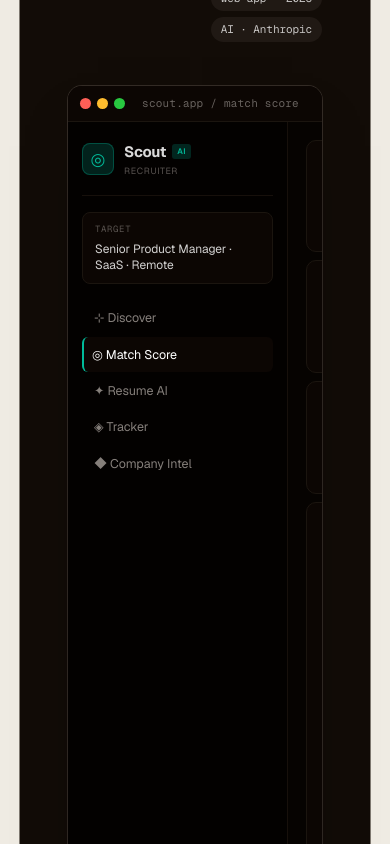
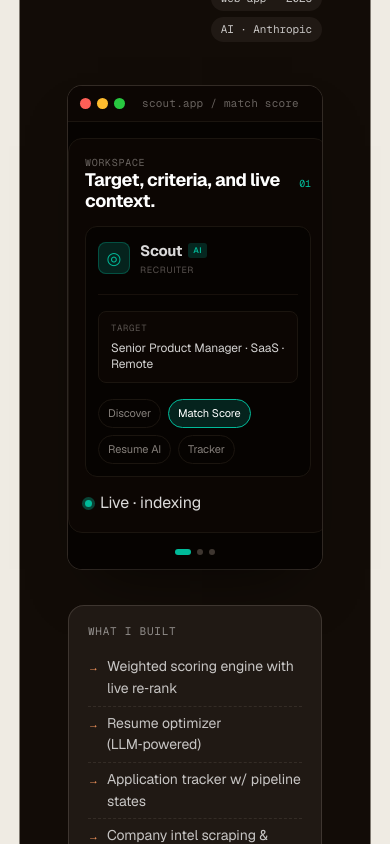
Before and after one commit to rodean1/portfolio, a Next.js app: page / in a window 390 px wide. Shown: the part 4340-5184 px from the top of the page. Built offline with nearby package versions, Linux system fonts and the light colour scheme; what @mui/material-nextjs would draw is missing.

Commit message:
update mobile styling

```diff
--- a/src/app/components/Work/ScoutCase/index.tsx
+++ b/src/app/components/Work/ScoutCase/index.tsx
@@ -15,7 +15,6 @@
   CaseTitle,
   InfoCard,
   InfoCardLabel,
-  InlineEmphasis,
   SideCards,
 } from "../styled";
 import {
@@ -34,6 +33,24 @@
   MatchRank,
   MatchScore,
   MatchTitle,
+  MobileCarouselDot,
+  MobileCarouselDots,
+  MobileExplainCard,
+  MobileMatchCard,
+  MobileMatchStack,
+  MobileNavPill,
+  MobileNavPills,
+  MobilePanel,
+  MobilePanelCount,
+  MobilePanelHeader,
+  MobilePanelLabel,
+  MobilePanelTitle,
+  MobileShowcase,
+  MobileStatusCard,
+  MobileStatusGrid,
+  MobileStatusLabel,
+  MobileStatusValue,
+  MobileWorkspaceCard,
   ScoutIcon,
   ScoutRole,
   ScoutSidebar,
@@ -85,6 +102,14 @@
   },
 ];
 
+const scoutNavItems = [
+  "⊹ Discover",
+  "◎ Match Score",
+  "✦ Resume AI",
+  "◈ Tracker",
+  "◆ Company Intel",
+];
+
 export default function ScoutCase() {
   return (
     <CaseArticle id="scout" tone="dark">
@@ -125,6 +150,91 @@
             ))}
             <BrowserTitle>scout.app / match score</BrowserTitle>
           </BrowserBar>
+          <MobileShowcase aria-label="Scout mobile product highlights">
+            <MobilePanel>
+              <MobilePanelHeader>
+                <div>
+                  <MobilePanelLabel>Workspace</MobilePanelLabel>
+                  <MobilePanelTitle>Target, criteria, and live context.</MobilePanelTitle>
+                </div>
+                <MobilePanelCount>01</MobilePanelCount>
+              </MobilePanelHeader>
+              <MobileWorkspaceCard>
+                <SidebarBrand>
+                  <ScoutIcon>◎</ScoutIcon>
+                  <div>
+                    <BrandTitleRow>
+                      Scout
+                      <SmallAiBadge>AI</SmallAiBadge>
+                    </BrandTitleRow>
+                    <ScoutRole>RECRUITER</ScoutRole>
+                  </div>
+                </SidebarBrand>
+                <TargetCard>
+                  <TargetLabel>Target</TargetLabel>
+                  <TargetText>Senior Product Manager · SaaS · Remote</TargetText>
+                </TargetCard>
+                <MobileNavPills>
+                  {scoutNavItems.slice(0, 4).map((item, itemIndex) => (
+                    <MobileNavPill key={item} active={itemIndex === 1}>
+                      {item.replace(/^[^\w]+ /, "")}
+                    </MobileNavPill>
+                  ))}
+                </MobileNavPills>
+              </MobileWorkspaceCard>
+              <SidebarStatus>
+                <LiveDotTeal /> Live · indexing
+              </SidebarStatus>
+            </MobilePanel>
+
+            <MobilePanel>
+              <MobilePanelHeader>
+                <div>
+                  <MobilePanelLabel>Ranked matches</MobilePanelLabel>
+                  <MobilePanelTitle>Best-fit roles float to the top.</MobilePanelTitle>
+                </div>
+                <MobilePanelCount>02</MobilePanelCount>
+              </MobilePanelHeader>
+              <MobileMatchStack>
+                {matches.slice(0, 3).map((match) => (
+                  <MobileMatchCard key={match.rank}>
+                    <MatchRank>{match.rank}</MatchRank>
+                    <MatchBody>
+                      <MatchTitle>{match.title}</MatchTitle>
+                      <MatchCompany>{match.company}</MatchCompany>
+                    </MatchBody>
+                    <MatchScore scoreColor={match.color}>{match.score}</MatchScore>
+                  </MobileMatchCard>
+                ))}
+              </MobileMatchStack>
+            </MobilePanel>
+
+            <MobilePanel>
+              <MobilePanelHeader>
+                <div>
+                  <MobilePanelLabel>Explanation layer</MobilePanelLabel>
+                  <MobilePanelTitle>Readable reasons, not black-box scores.</MobilePanelTitle>
+                </div>
+                <MobilePanelCount>03</MobilePanelCount>
+              </MobilePanelHeader>
+              <MobileExplainCard>{matches[3].explain}</MobileExplainCard>
+              <MobileStatusGrid>
+                <MobileStatusCard>
+                  <MobileStatusValue>847</MobileStatusValue>
+                  <MobileStatusLabel>Listings</MobileStatusLabel>
+                </MobileStatusCard>
+                <MobileStatusCard>
+                  <MobileStatusValue>312</MobileStatusValue>
+                  <MobileStatusLabel>Companies</MobileStatusLabel>
+                </MobileStatusCard>
+              </MobileStatusGrid>
+            </MobilePanel>
+          </MobileShowcase>
+          <MobileCarouselDots aria-hidden="true">
+            <MobileCarouselDot active />
+            <MobileCarouselDot />
+            <MobileCarouselDot />
+          </MobileCarouselDots>
           {/* Browser body */}
           <BrowserBody>
             {/* Sidebar */}
@@ -147,13 +257,7 @@
               </TargetCard>
               {/* Nav */}
               <SidebarNav>
-                {[
-                  "⊹ Discover",
-                  "◎ Match Score",
-                  "✦ Resume AI",
-                  "◈ Tracker",
-                  "◆ Company Intel",
-                ].map((item, itemIndex) => (
+                {scoutNavItems.map((item, itemIndex) => (
                   <SidebarNavLink key={item} active={itemIndex === 1}>
                     {item}
                   </SidebarNavLink>
--- a/src/app/components/Work/ScoutCase/styled.tsx
+++ b/src/app/components/Work/ScoutCase/styled.tsx
@@ -71,6 +71,9 @@
   minHeight: '480px',
   background: 'oklch(0.10 0.015 60)',
   color: 'rgba(255,255,255,0.85)',
+  '@media (max-width: 719px)': {
+    display: 'none',
+  },
 })
 
 export const ScoutSidebar = styled('aside')({
@@ -254,3 +257,158 @@
   letterSpacing: '-0.02em',
   color: scoreColor,
 }))
+
+export const MobileShowcase = styled('div')({
+  display: 'grid',
+  gridAutoFlow: 'column',
+  gridAutoColumns: 'minmax(260px, 88%)',
+  gap: '12px',
+  overflowX: 'auto',
+  overscrollBehaviorX: 'contain',
+  scrollSnapType: 'x mandatory',
+  padding: '16px',
+  background: 'oklch(0.10 0.015 60)',
+  color: 'rgba(255,255,255,0.85)',
+  scrollbarWidth: 'none',
+  '&::-webkit-scrollbar': {
+    display: 'none',
+  },
+  '@media (min-width: 720px)': {
+    display: 'none',
+  },
+})
+
+export const MobilePanel = styled('section')({
+  scrollSnapAlign: 'start',
+  minHeight: '340px',
+  borderRadius: '14px',
+  border: '1px solid oklch(0.20 0.015 60)',
+  background: 'oklch(0.13 0.015 60)',
+  padding: '16px',
+  display: 'flex',
+  flexDirection: 'column',
+  gap: '14px',
+})
+
+export const MobilePanelHeader = styled('div')({
+  display: 'flex',
+  alignItems: 'center',
+  justifyContent: 'space-between',
+  gap: '12px',
+})
+
+export const MobilePanelLabel = styled('div')({
+  fontFamily: 'var(--font-geist-mono), ui-monospace, monospace',
+  fontSize: '10px',
+  color: 'oklch(0.5 0.01 60)',
+  textTransform: 'uppercase',
+  letterSpacing: '0.07em',
+})
+
+export const MobilePanelCount = styled('div')({
+  fontFamily: 'var(--font-geist-mono), ui-monospace, monospace',
+  fontSize: '10px',
+  color: teal,
+})
+
+export const MobilePanelTitle = styled('div')({
+  fontSize: '18px',
+  fontWeight: 700,
+  letterSpacing: '-0.025em',
+  lineHeight: 1.15,
+  color: '#fff',
+})
+
+export const MobileWorkspaceCard = styled('div')({
+  borderRadius: '12px',
+  border: '1px solid oklch(0.20 0.015 60)',
+  background: 'oklch(0.10 0.015 60)',
+  padding: '12px',
+})
+
+export const MobileNavPills = styled('div')({
+  display: 'flex',
+  flexWrap: 'wrap',
+  gap: '7px',
+})
+
+export const MobileNavPill = styled('span', {
+  shouldForwardProp: shouldForwardScoutProp,
+})<{ active?: boolean }>(({ active }) => ({
+  borderRadius: '99px',
+  padding: '5px 9px',
+  fontSize: '11px',
+  color: active ? '#fff' : 'oklch(0.6 0.01 60)',
+  background: active ? 'oklch(0.7 0.14 175 / 0.18)' : 'oklch(0.10 0.015 60)',
+  border: active ? `1px solid ${teal}` : '1px solid oklch(0.20 0.015 60)',
+}))
+
+export const MobileMatchStack = styled('div')({
+  display: 'flex',
+  flexDirection: 'column',
+  gap: '8px',
+})
+
+export const MobileMatchCard = styled(MatchCard)({
+  padding: '12px',
+  gap: '10px',
+})
+
+export const MobileExplainCard = styled('div')({
+  borderRadius: '12px',
+  borderLeft: '2px solid oklch(0.7 0.14 175 / 0.5)',
+  background: 'oklch(0.10 0.015 60)',
+  padding: '12px',
+  fontSize: '12.5px',
+  lineHeight: 1.55,
+  color: 'oklch(0.66 0.01 60)',
+})
+
+export const MobileStatusGrid = styled('div')({
+  display: 'grid',
+  gridTemplateColumns: 'repeat(2, 1fr)',
+  gap: '8px',
+  marginTop: 'auto',
+})
+
+export const MobileStatusCard = styled('div')({
+  borderRadius: '10px',
+  border: '1px solid oklch(0.20 0.015 60)',
+  background: 'oklch(0.10 0.015 60)',
+  padding: '10px',
+})
+
+export const MobileStatusValue = styled('div')({
+  fontFamily: 'var(--font-geist-mono), ui-monospace, monospace',
+  color: '#fff',
+  fontSize: '15px',
+  fontWeight: 700,
+})
+
+export const MobileStatusLabel = styled('div')({
+  marginTop: '2px',
+  color: 'oklch(0.5 0.01 60)',
+  fontSize: '10px',
+  letterSpacing: '0.04em',
+  textTransform: 'uppercase',
+})
+
+export const MobileCarouselDots = styled('div')({
+  display: 'flex',
+  justifyContent: 'center',
+  gap: '6px',
+  padding: '0 0 14px',
+  background: 'oklch(0.10 0.015 60)',
+  '@media (min-width: 720px)': {
+    display: 'none',
+  },
+})
+
+export const MobileCarouselDot = styled('span', {
+  shouldForwardProp: shouldForwardScoutProp,
+})<{ active?: boolean }>(({ active }) => ({
+  width: active ? '16px' : '6px',
+  height: '6px',
+  borderRadius: '99px',
+  background: active ? teal : 'oklch(0.34 0.015 60)',
+}))
--- a/src/app/components/Work/SilverLogicCase/index.tsx
+++ b/src/app/components/Work/SilverLogicCase/index.tsx
@@ -15,7 +15,6 @@
   CaseTitle,
   InfoCard,
   InfoCardLabel,
-  InlineEmphasis,
   InlineStrong,
   KickerBadge,
   KickerDot,
--- a/src/app/page.tsx
+++ b/src/app/page.tsx
@@ -3,7 +3,6 @@
 import Marquee from "./components/Marquee";
 import Work from "./components/Work";
 import Skills from "./components/Skills";
-import Now from "./components/Now";
 import Contact from "./components/Contact";
 import Footer from "./components/Footer";
 
```
